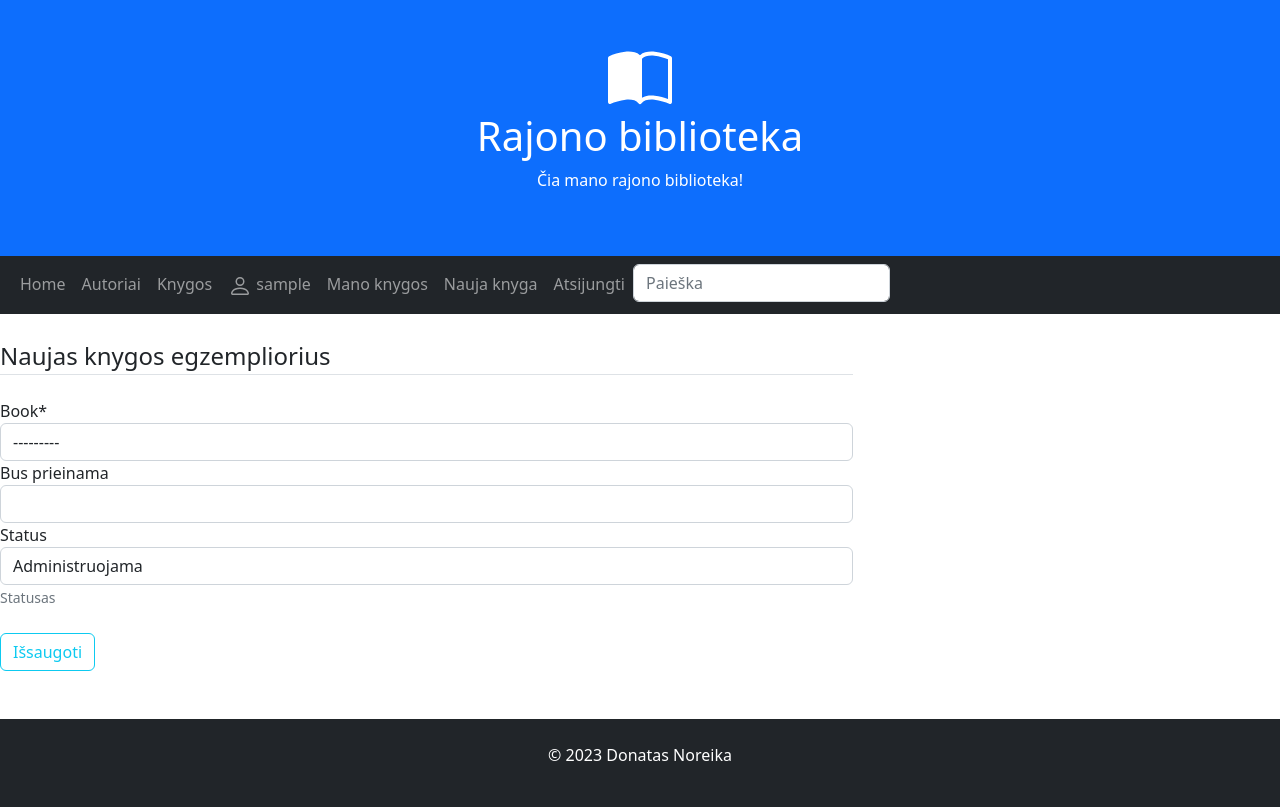
After one commit to DonatasNoreika/biblioteka_2023_01, a Django app: page /library/userbooks/create in a window 1280 px wide. The commit adds this page. Run offline with Django 4.2, Linux system fonts and the light colour scheme; the visitor is signed in with stand-in values (Sample User, id 1); data that the repository does not hold is empty; some libraries are stand-ins or nearby versions.

Commit message:
11: įdėtas CreateView - vartotojas gali sukurti naują knygos egzempliorių (priskirtą sau)

```diff
--- a/mysite/library/templates/base.html
+++ b/mysite/library/templates/base.html
@@ -43,6 +43,7 @@
           </a>
       </li>
       <li class="nav-item"><a class="nav-link" href="{% url 'user_books' %}">Mano knygos</a></li>
+      <li class="nav-item"><a class="nav-link" href="{% url 'user_bookinstance_create' %}">Nauja knyga</a></li>
       <li class="nav-item"><a class="nav-link" href="{% url 'logout' %}">Atsijungti</a></li>
       {% else %}
       <li class="nav-item"><a class="nav-link" href="{% url 'register' %}">Registruotis</a></li>
--- /dev/null
+++ b/mysite/library/templates/user_bookinstance_form.html
@@ -0,0 +1,18 @@
+{% extends "base.html" %}
+{% block title %}Naujas knygos egzempliorius{% endblock %}
+{% block content %}
+{% load crispy_forms_tags %}
+    <div class="content-section">
+    <form method="POST">
+        {% csrf_token %}
+        <fieldset class="form-group">
+            <legend class="border-bottom mb-4">Naujas knygos egzempliorius</legend>
+            {{ form|crispy }}
+        </fieldset>
+        <br>
+        <div class="form-group">
+            <button class="btn btn-outline-info" type="submit">Išsaugoti</button>
+        </div>
+    </form>
+    </div>
+{% endblock content %}
--- a/mysite/library/urls.py
+++ b/mysite/library/urls.py
@@ -9,8 +9,9 @@ urlpatterns = [
     path('books/', views.BookListView.as_view(), name="books"),
     path('books/<int:pk>', views.BookDetailView.as_view(), name="book"),
     path('search/', views.search, name="search"),
-    path("userbooks/", views.UserBookInstanceListView.as_view(), name="user_books"),
-    path("userbook/<int:pk>", views.UserBookInstanceDetailView.as_view(), name="user_book"),
     path("register/", views.register, name="register"),
     path("profilis/", views.profilis, name="profilis"),
+    path("userbooks/", views.UserBookInstanceListView.as_view(), name="user_books"),
+    path("userbooks/<int:pk>", views.UserBookInstanceDetailView.as_view(), name="user_book"),
+    path('userbooks/create', views.UserBookInstanceCreateView.as_view(), name='user_bookinstance_create'),
 ]
--- a/mysite/library/views.py
+++ b/mysite/library/views.py
@@ -104,6 +104,18 @@ class UserBookInstanceDetailView(LoginRequiredMixin, generic.DetailView):
     context_object_name = "instance"
 
 
+class UserBookInstanceCreateView(LoginRequiredMixin, generic.CreateView):
+    model = BookInstance
+    fields = ['book', 'due_back', 'status']
+    success_url = "/library/userbooks/"
+    template_name = "user_bookinstance_form.html"
+
+    def form_valid(self, form):
+        form.instance.reader = self.request.user
+        form.save()
+        return super().form_valid(form)
+
+
 @csrf_protect
 def register(request):
     if request.method == "POST":
```
